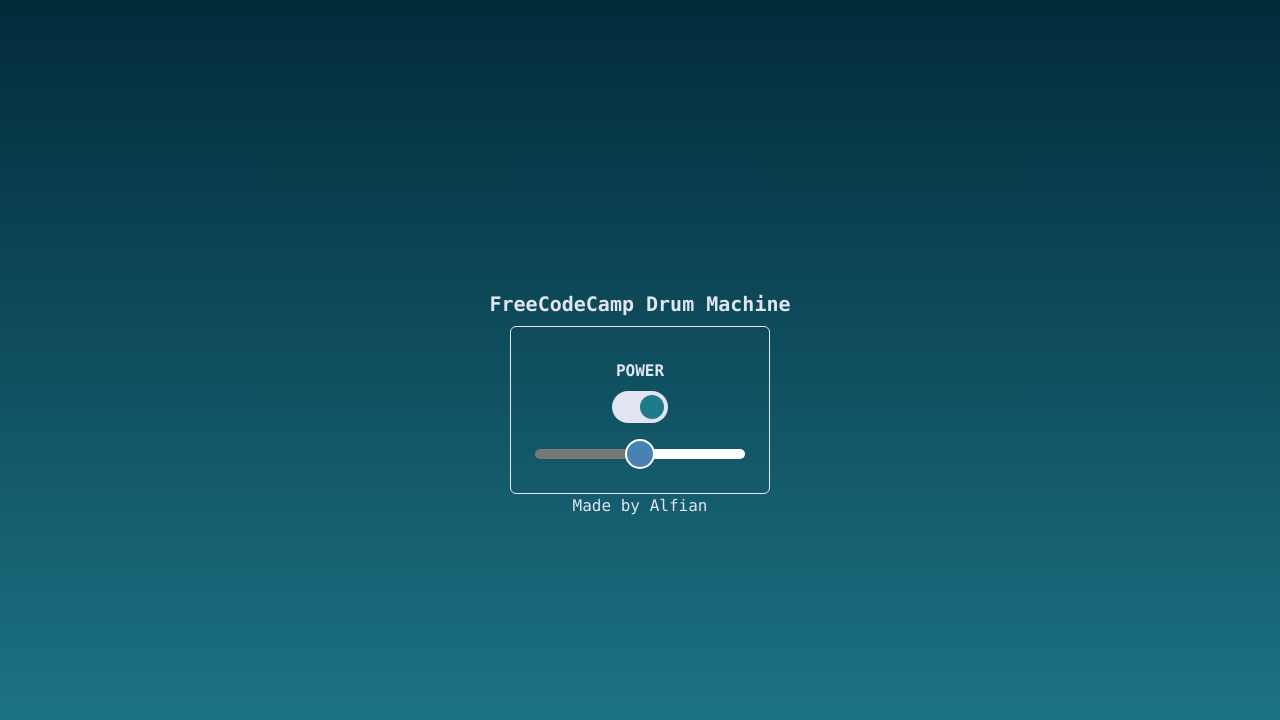
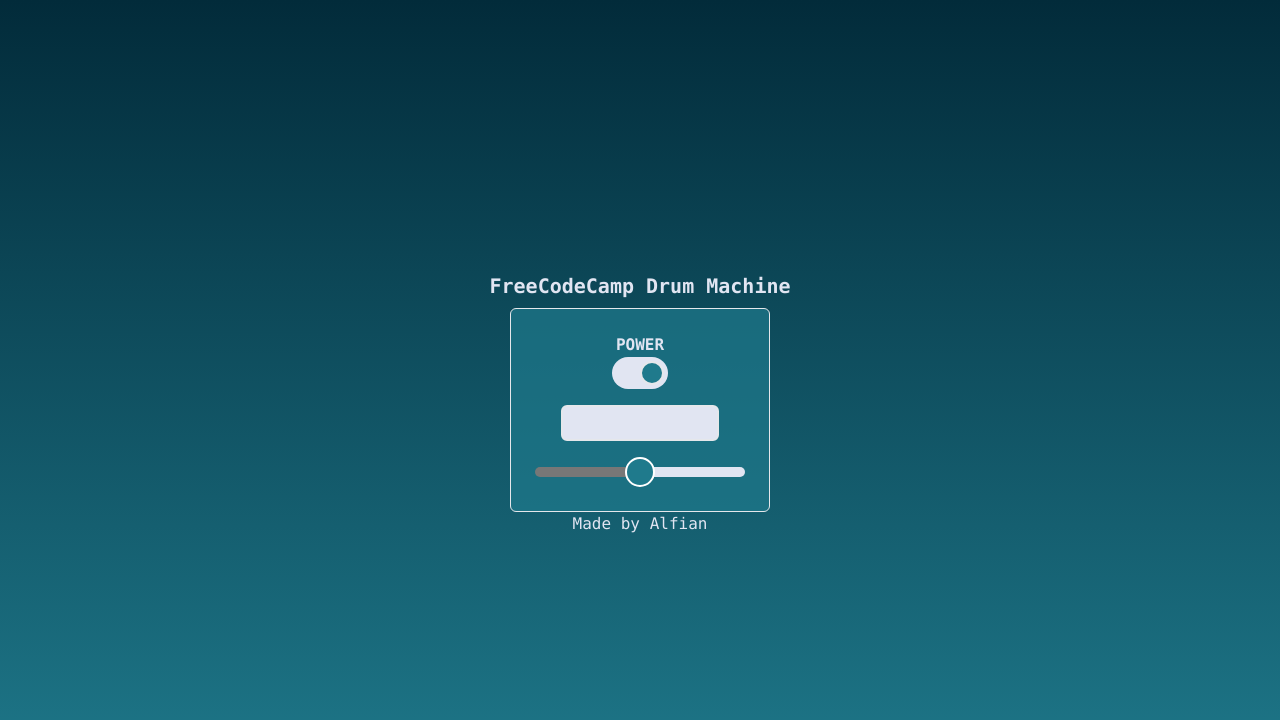
Before and after one commit to alfianahar/FCC-Drum-Machine, a React (Vite) app: page / in a window 1280 px wide. Shown: the top 720 px of the page. Built offline with nearby package versions, Linux system fonts and the light colour scheme.

Commit message:
add display for volume

```diff
--- a/src/App.jsx
+++ b/src/App.jsx
@@ -55,7 +55,7 @@
   )
 }
 
-function Control({power, setPower, vol, setVol}) {
+function Control({power, setPower, vol, setVol, display, setDisplay}) {
 
   React.useEffect(() => {
     const input = document.querySelector(".range");
@@ -78,16 +78,32 @@
     return size;
   }
   }, []);
+
+  React.useEffect(() => {
+    const volDisp = Math.round(vol*100)
+    function clearDisp(volDisp) {
+      setDisplay('volume: ' + volDisp)
+      setTimeout(() => setDisplay(''), 1000);
+    }
+
+    clearDisp(volDisp)
+
+  }, [vol]);
+
+
   return (
     <div className="flex flex-col items-center justify-center w-full ">
       <label className="flex flex-col items-center cursor-pointer mb-4">
-        <span className='p-2 font-bold text-[#E1E5F2]'>POWER</span>
+        <span className=' font-bold text-[#E1E5F2]'>POWER</span>
         <div className="relative">
           <input type="checkbox" className="sr-only" checked={power} onClick={() => setPower(!power)}/>
-          <div className={`block w-14 h-8 rounded-full ${power ? "bg-gray-600 " : "bg-[#E1E5F2]"}`}></div>
-          <div className={`absolute left-1 top-1 bg-[#1F7A8C] w-6 h-6 rounded-full transition ${power ? "" : "translate-x-full duration-300 ease-in-out"} `}></div>
+          <div className={`block w-14 h-8 rounded-full ${power ? "bg-[#777] " : "bg-[#E1E5F2]"}`}></div>
+          <div className={`absolute left-1 top-1 bg-[#1F7A8C] border border-2 w-6 h-6 rounded-full transition ${power ? "" : "translate-x-full duration-300 ease-in-out"} `}></div>
         </div>
       </label>
+      <div className="p-1 mb-4 border border-2 rounded-md w-3/4 bg-[#E1E5F2] text-center h-9">
+        <span>{display}</span>
+      </div>
       <label className="flex items-center cursor-pointer">
         <input type='range' min={0} max={1} step={0.01} defaultValue={vol} onChange={e => setVol(Number(e.target.value))} className="range" />
       </label>
@@ -98,14 +114,15 @@
 function App() {
   const [power, setPower] = React.useState(false)
   const [vol, setVol] = React.useState(0.5)
+  const [display, setDisplay] = React.useState('')
 
   return (
       <div
         id='drum-machine'
         className='flex flex-col justify-center items-center h-screen bg-none'>
         <Title />
-        <div className="flex flex-col p-6 border rounded-md">
-          <Control power={power} setPower={setPower} vol={vol} setVol={setVol} />
+        <div className="flex flex-col p-6 border rounded-md bg-[#1F7A8C]/70">
+          <Control power={power} setPower={setPower} vol={vol} setVol={setVol} display={display} setDisplay={setDisplay} />
 
         </div>
 
--- a/src/index.css
+++ b/src/index.css
@@ -32,7 +32,7 @@
 input[type='range']::-webkit-slider-runnable-track {
   width: 200px;
   height: 10px;
-  background: linear-gradient(to right, #777, #777), #fff;
+  background: linear-gradient(to right, #777, #777), #E1E5F2;
   background-size: var(--background-size, 0%) 100%;
   background-repeat: no-repeat;
   border-radius: 5px;
@@ -42,7 +42,7 @@
   height: 30px;
   width: 30px;
   margin-top: -10px;
-  background: steelblue;
+  background: #1F7A8C;
   border-radius: 50%;
   border: 2px solid white;
 }
```
